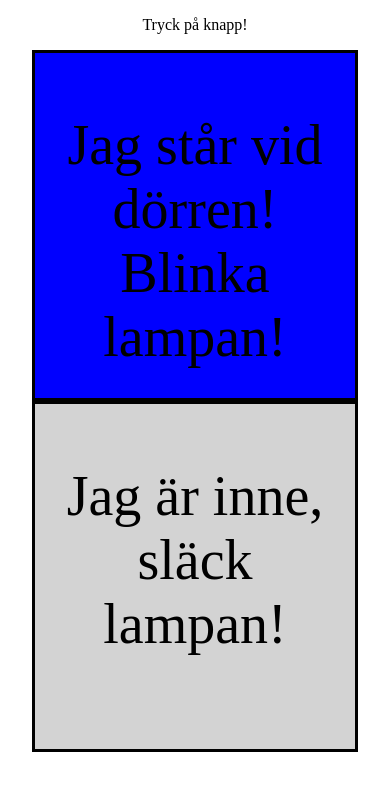
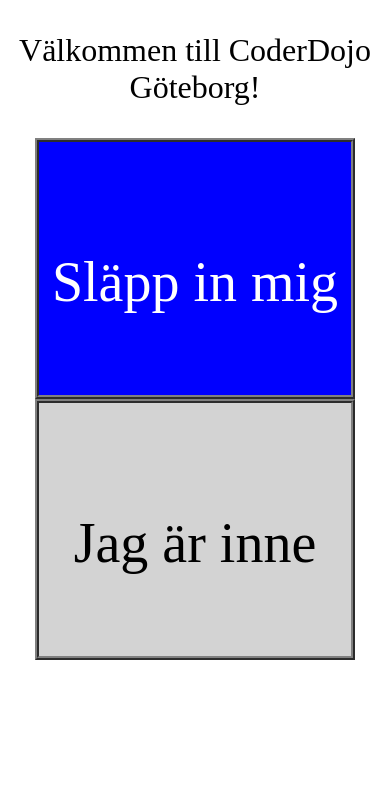
Before and after one commit to objarni/objarni.github.io, a plain HTML site: page coderdojogbglampa.html in a window 390 px wide. Drawn offline with nearby package versions, Linux system fonts and the light colour scheme.

Commit message:
improved mobile ux

```diff
--- a/coderdojogbglampa.html
+++ b/coderdojogbglampa.html
@@ -1,7 +1,7 @@
 <!DOCTYPE html>
 <html lang="en">
 <meta charset="utf-8" />
-<meta http-equiv="refresh" content="30">
+<!-- <meta http-equiv="refresh" content="3"> -->
 <html itemscope itemtype="http://schema.org/QAPage">
 
 <head>
@@ -24,6 +24,7 @@
                 packet.period = period_value;
             }
             setFeedback('Ändrar lampa...');
+            $("#")
             jQuery.ajax({
                     method: "POST",
                     url: route,
@@ -40,35 +41,42 @@
         };
     </script>
     <style>
-        div {
+        .button {
             width: 80vw;
-            height: 40vh;
+            height: 30vh;
             text-align: center;
             margin: auto;
-            padding: 1%;
-            border: 3px solid black;
+            border: 4px ridge gray;
             font-size: 350%;
+        }
+        div {
+            line-height: 20vh;
         }
         p {
             vertical-align: middle;
             text-align: center;
+        }
+        #feedback {
+            font-size: 200%;
         }
     </style>
 </head>
 
 <body>
 
-    <p id='feedback'>Tryck på knapp!</p>
+    <p id='feedback'>Välkommen till CoderDojo Göteborg!</p>
 
-    <div style="background-color: blue;"
-         onClick="setState(systemid, '#0000ff', 1500,
-         'Kodklubbens lampa blinkar. Vi kommer ner!');">
-        <p>Jag står vid dörren! Blinka lampan!</p>
-    </div>
+    <div id="buttons">
+        <div class="button" style="background-color: blue; color: white"
+             onClick="setState(systemid, '#0000ff', 1500,
+             'Kodklubbens lampa blinkar. Vi kommer ner!');">
+            <p>Släpp in mig</p>
+        </div>
 
-    <div style="background-color: lightgray;"
-         onClick="setState(systemid, '#000000', 0, 'Kodklubbens lampa släckt.');">
-        <p>Jag är inne, släck lampan!</p>
+        <div class="button" style="background-color: lightgray;"
+             onClick="setState(systemid, '#000000', 0, 'Kodklubbens lampa släckt.');">
+            <p>Jag är inne</p>
+        </div>
     </div>
 
 </body>
```
